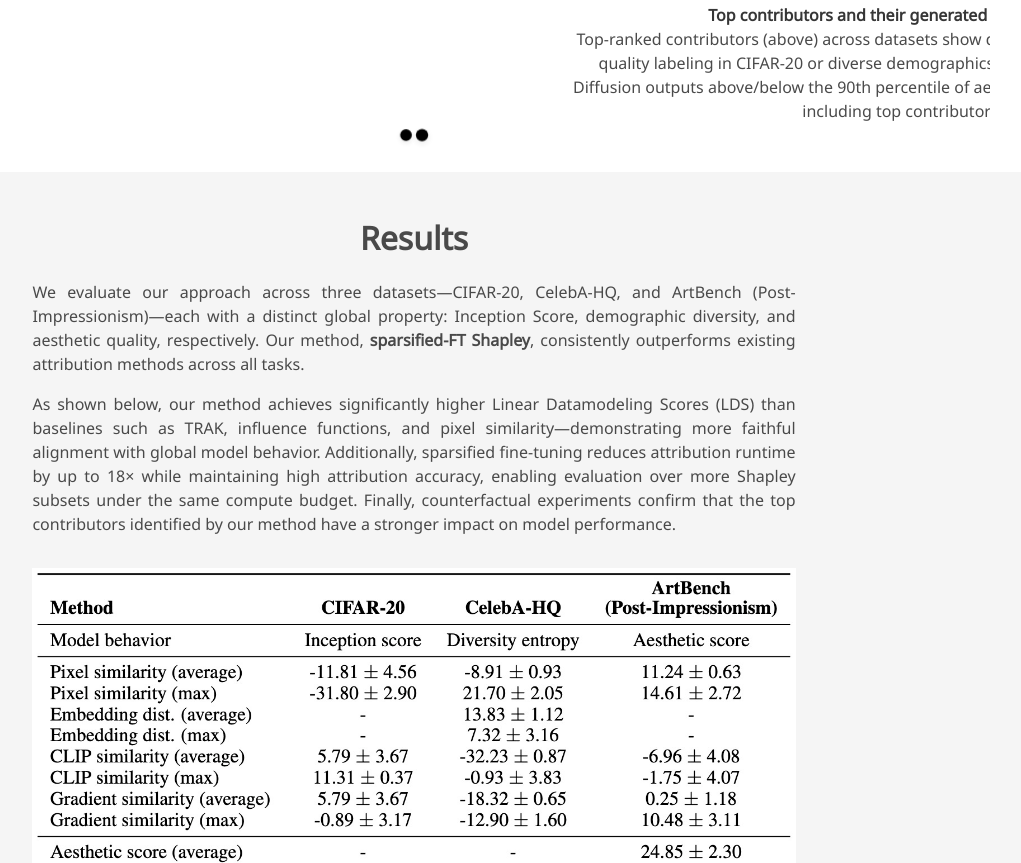
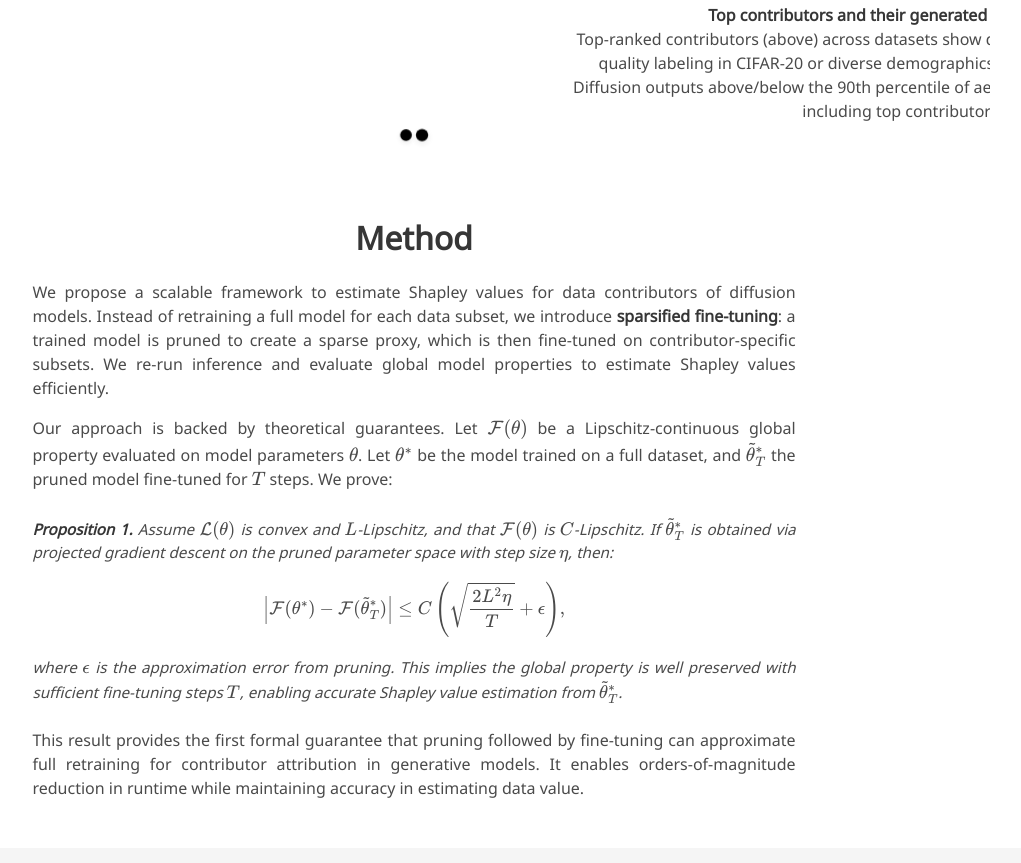
Before and after one commit to q8888620002/contributor-attribution, a plain HTML site: page index.html in a window 1280 px wide. Shown: the part 1522-2385 px from the top of the page, without its empty margins (226-1247 px from the left). Drawn offline with nearby package versions, Linux system fonts and the light colour scheme; some icons are missing; a web font is replaced by a local one.

Commit message:
Update index.html

```diff
--- a/index.html
+++ b/index.html
@@ -169,6 +169,42 @@
 </section>
 
 <!-- End image carousel -->
+<section class="section">
+  <div class="container is-max-desktop">
+    <div class="columns is-centered has-text-centered">
+      <div class="column is-four-fifths">
+        <h2 class="title is-3">Method</h2>
+        <div class="content has-text-justified">
+          <p>
+            We propose a scalable framework to estimate Shapley values for data contributors of diffusion models. Instead of retraining a full model for each data subset, we introduce <strong>sparsified fine-tuning</strong>: a trained model is pruned to create a sparse proxy, which is then fine-tuned on contributor-specific subsets. We re-run inference and evaluate global model properties to estimate Shapley values efficiently.
+          </p>
+
+          <p>
+            Our approach is backed by theoretical guarantees. Let \(\mathcal{F}(\theta)\) be a Lipschitz-continuous global property evaluated on model parameters \(\theta\). Let \(\theta^*\) be the model trained on a full dataset, and \(\tilde{\theta}_T^*\) the pruned model fine-tuned for \(T\) steps. We prove:
+          </p>
+
+          <div style="margin: 1.5rem 0; font-size: 0.95em;">
+            <p style="font-style: italic;">
+              <strong>Proposition 1.</strong> Assume \(\mathcal{L}(\theta)\) is convex and \(L\)-Lipschitz, and that \(\mathcal{F}(\theta)\) is \(C\)-Lipschitz. If \(\tilde{\theta}_T^*\) is obtained via projected gradient descent on the pruned parameter space with step size \(\eta\), then:
+            </p>
+            <p style="text-align: center; margin: 1rem 0;">
+              \[
+              \left| \mathcal{F}(\theta^*) - \mathcal{F}(\tilde{\theta}_T^*) \right| \leq C \left( \sqrt{ \frac{2L^2 \eta}{T} } + \epsilon \right),
+              \]
+            </p>
+            <p style="font-style: italic;">
+              where \(\epsilon\) is the approximation error from pruning. This implies the global property is well preserved with sufficient fine-tuning steps \(T\), enabling accurate Shapley value estimation from \(\tilde{\theta}_T^*\).
+            </p>
+          </div>
+
+          <p>
+            This result provides the first formal guarantee that pruning followed by fine-tuning can approximate full retraining for contributor attribution in generative models. It enables orders-of-magnitude reduction in runtime while maintaining accuracy in estimating data value.
+          </p>
+        </div>
+      </div>
+    </div>
+  </div>
+</section>
 
 
 <section class="section hero is-light">
```
